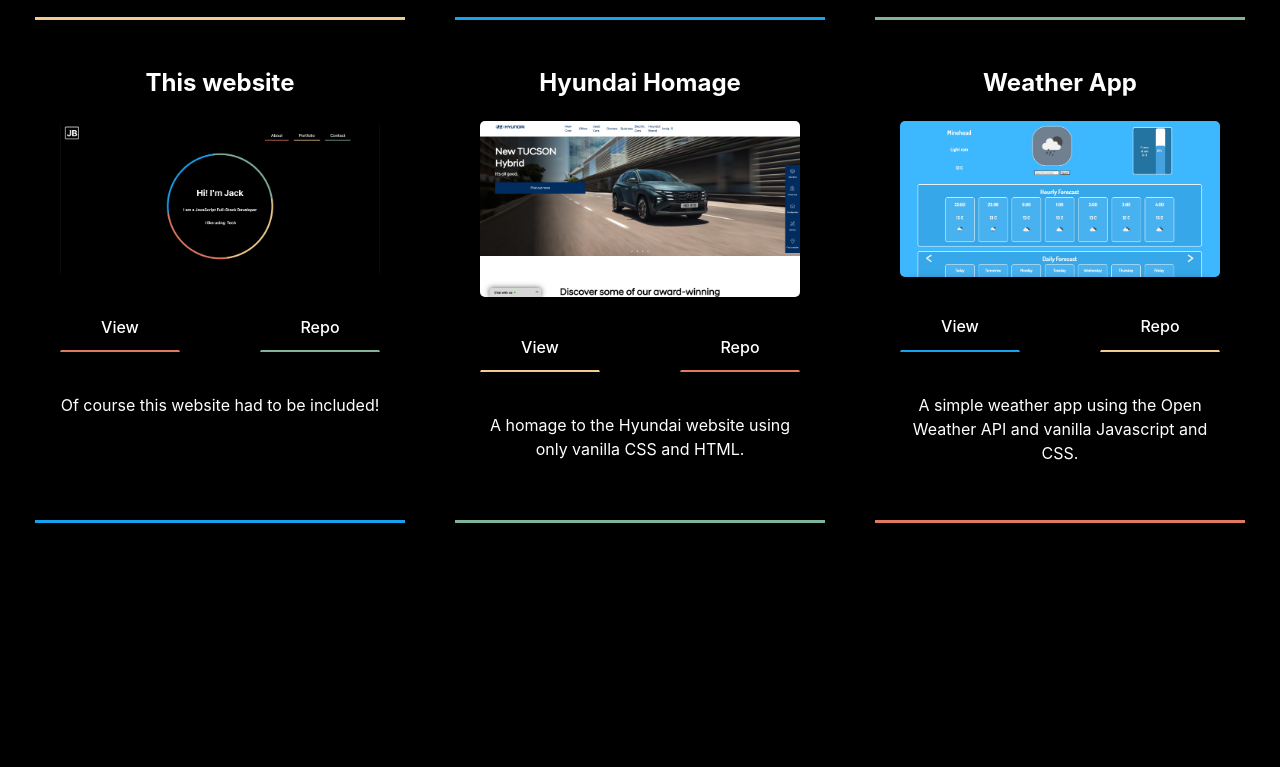
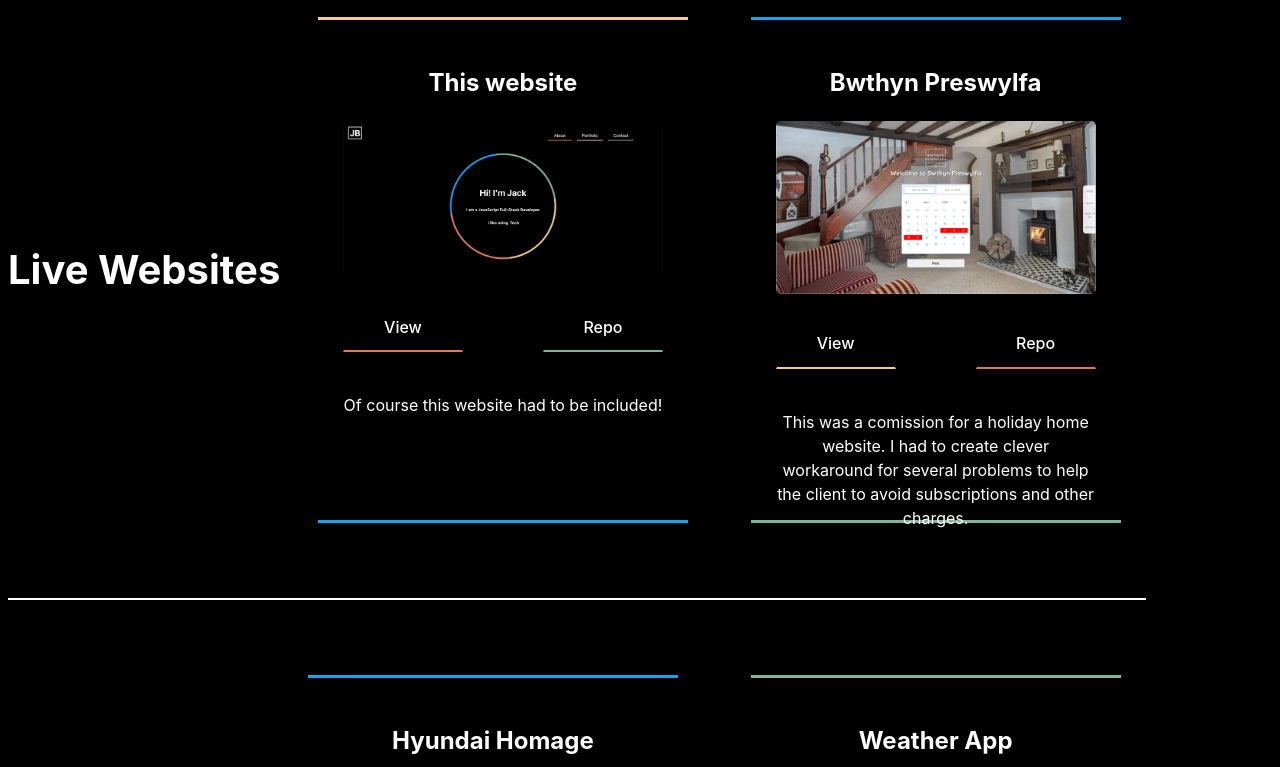
Before and after one commit to Jack-Berry/Portfolio, a React (Vite) app: page /Portfolio in a window 1280 px wide. Shown: the part 1260-2027 px from the top of the page. Built offline with nearby package versions, Linux system fonts and the light colour scheme.

Commit message:
updated portfolio and page layouts

```diff
--- a/src/App.jsx
+++ b/src/App.jsx
@@ -6,15 +6,19 @@
 import { Routes, Route } from "react-router-dom";
 import Portfolio from "./components/Portfolio";
 import Contact from "./components/Contact";
+import Home from "./components/Home";
+import ScrollToTop from "./components/ScrollToTop";
 
 export default function App() {
   return (
     <>
+      <ScrollToTop />
       <Header />
       <Routes>
+        <Route path="About" element={<About />} />
         <Route path="Contact" element={<Contact />} />
         <Route path="Portfolio" element={<Portfolio />} />
-        <Route path="*" element={<About />} />
+        <Route path="*" element={<Home />} />
       </Routes>
       <Footer />
     </>
--- a/src/components/About.jsx
+++ b/src/components/About.jsx
@@ -101,21 +101,28 @@
           </div>
           <div className="about-text-container">
             <p>
-              My name is Jack Berry and I am a nerd, tech lover and software
-              engineer. I enjoy solving complex problems, whether it's frontend
-              or backend, hardware or software.
+              I’m a Software Engineer, nerd, and tech lover who loves learning
+              about new techniques and tools to solve complex problems across
+              the full tech-stack.
             </p>
             <p>
-              I graduated from The Jump Digital School, where I completed an
-              intensive 3-month Full-Stack Software Engineering bootcamp.
-              Throughout this program, I successfully built multiple projects,
-              including a large-scale full-stack application. Additionally, I
-              also have experience programming in Swift.
+              Expanding on my experience as a Swift developer, I completed a
+              3-month immersive full-stack software engineering bootcamp with{" "}
+              <a
+                href="https://www.thejump.tech/"
+                target="_blank"
+                rel="noopener noreferrer"
+              >
+                The Jump
+              </a>{" "}
+              learning JavaScript, React, Node, MongoDB, GSAP, Testing, CSS, and
+              more to a professional standard, and built multiple projects,
+              including a large-scale full-stack application.
             </p>
+
             <p>
-              Outside of tech I enjoy walks with my 2 dachshunds, playing
-              football and performing as a singer in a band. I am also a
-              competent audio engineer and sound designer.
+              I’m also experienced in using and augmenting audio as a sound
+              engineer.
             </p>
           </div>
         </div>
--- a/src/components/Header.jsx
+++ b/src/components/Header.jsx
@@ -39,7 +39,9 @@
   return (
     <header>
       <div className="logo-text-container">
-        <h1>JB</h1>
+        <h1 onClick={handleAbout} style={{ cursor: "pointer" }}>
+          JB
+        </h1>
       </div>
       <div className="burger-container" tabIndex="0" onClick={toggleBurger}>
         <div className="hamburger burger1" />
--- /dev/null
+++ b/src/components/Home.jsx
@@ -0,0 +1,14 @@
+import React from "react";
+import About from "./About";
+import Portfolio from "./Portfolio";
+import Contact from "./Contact";
+
+const Home = () => {
+  return (
+    <>
+      <About /> <Portfolio /> <Contact />
+    </>
+  );
+};
+
+export default Home;
--- a/src/components/Portfolio.jsx
+++ b/src/components/Portfolio.jsx
@@ -7,6 +7,7 @@
 import HolidoughUI from "../assets/Holidough-desktop.jpg";
 import HolidoughExpense from "../assets/Holidough-AddExpense.jpg";
 import HolidoughBillSplits from "../assets/Holidough-BillSplits.jpg";
+import Cottage from "../assets/Bwythn.jpg";
 
 const Portfolio = () => {
   const [currentIndex, setCurrentIndex] = useState(0);
@@ -28,7 +29,7 @@
         "I also wrote the optional bill splitting feature. This operated similarly to creating an expense, but can be added, removed or edited independently of the expense. These can easily be split evenly wby pressing the button or the amount can be inputted manually.",
     },
   ];
-  const portfolioItems = [
+  const comissionItems = [
     {
       title: "This website",
       img: PortfolioImg,
@@ -37,6 +38,17 @@
       live: "https://www.berrydev.co.uk/",
       style: "item-container item-a",
     },
+    {
+      title: "Bwthyn Preswylfa",
+      img: Cottage,
+      description:
+        "This was a comission for a holiday home website. I had to create clever workaround for several problems to help the client to avoid subscriptions and other charges.",
+      github: "https://github.com/Jack-Berry/Parker-website",
+      live: "https://holidayhomesandlets.co.uk/",
+      style: "item-container item-b",
+    },
+  ];
+  const portfolioItems = [
     {
       title: "Hyundai Homage",
       img: Hyundai,
@@ -55,14 +67,6 @@
       live: "https://jbweather-app.netlify.app/",
       style: "item-container item-c",
     },
-    // {
-    //   title: "The Simpsons Quotes",
-    //   img: "https://kgarayev.com/claimsmanagement2.jpg",
-    //   description: "Simpsons quotes with filtering etc",
-    //   github: "git link",
-    //   live: "live link",
-    //   style: "item-container item-d",
-    // },
   ];
 
   const nextSlide = () => {
@@ -118,6 +122,23 @@
         </div>
       </div>
       <div className="all-items-container">
+        <div className="portfolio-items">
+          <h1>Live Websites</h1>
+          {comissionItems.map(function (item) {
+            return (
+              <Item
+                title={item.title}
+                img={item.img}
+                description={item.description}
+                live={item.live}
+                github={item.github}
+                style={item.style}
+              />
+            );
+          })}
+        </div>
+        <div className="portfolio-items">
+          <h1>Project Work</h1>
           {portfolioItems.map(function (item) {
             return (
               <Item
@@ -132,6 +153,7 @@
           })}
         </div>
       </div>
+    </div>
   );
 };
 
--- /dev/null
+++ b/src/components/ScrollToTop.jsx
@@ -0,0 +1,14 @@
+import { useEffect } from "react";
+import { useLocation } from "react-router-dom";
+
+const ScrollToTop = () => {
+  const { pathname } = useLocation();
+
+  useEffect(() => {
+    window.scrollTo(0, 0);
+  }, [pathname]);
+
+  return null;
+};
+
+export default ScrollToTop;
--- a/src/css/App.scss
+++ b/src/css/App.scss
@@ -45,6 +45,14 @@
       border: 4px $border solid;
       border-radius: 5px;
       padding: 5px;
+      transition: transform 0.3s ease, box-shadow 0.3s ease,
+        background-color 0.3s ease;
+
+      &:hover {
+        transform: scale(1.2);
+        box-shadow: 0px 0px 15px #e4d7c3;
+        background-color: lighten($background, 10%);
+      }
     }
   }
   .burger-container {
@@ -107,16 +115,6 @@
       border-color: $col-c;
     }
   }
-
-  .open {
-    // height: 900px;
-    // transition: height 5s linear;
-  }
-  .closed {
-    // height: 0;
-    // display: none;
-    // transition: height 5s linear;
-  }
 }
 
 footer {
@@ -126,6 +124,7 @@
   bottom: 0;
   right: 0;
   width: 100%;
+  padding-top: 100px;
 }
 
 @media (min-width: 860px) {
--- a/src/css/contact.scss
+++ b/src/css/contact.scss
@@ -13,7 +13,7 @@
   flex-direction: column;
   justify-content: space-evenly;
   align-items: center;
-  margin-bottom: 100px;
+  margin-top: 50px;
 }
 
 .contact-form {
--- a/src/css/portfolio.scss
+++ b/src/css/portfolio.scss
@@ -9,7 +9,7 @@
 */
 
 .portfolio-container {
-  padding-bottom: 200px;
+  // padding-bottom: 200px;
 }
 .holidough-container {
   display: flex;
@@ -75,11 +75,25 @@
   }
 }
 .all-items-container {
+  width: 100%;
+  display: flex;
+  flex-direction: column;
+  justify-content: center;
+  gap: 50px;
+  //   background-image: url(src/assets/SimpleShiny.svg);
+}
+.portfolio-items {
+  width: 90%;
   display: flex;
   flex-direction: row;
-  justify-content: center;
+  justify-content: space-between;
+  align-items: center;
   flex-wrap: wrap;
-  //   background-image: url(src/assets/SimpleShiny.svg);
+  border-bottom: 2px solid white;
+  padding-bottom: 50px;
+  h1 {
+    font-size: 40px;
+  }
 }
 
 .item-container {
```
Also changed, not shown: src/css/About.scss (+0 -19 lines), src/css/index.scss (+0 -7 lines), src/assets/Bwythn.jpg (added). Lines whose indentation alone changed are shown as unchanged.
